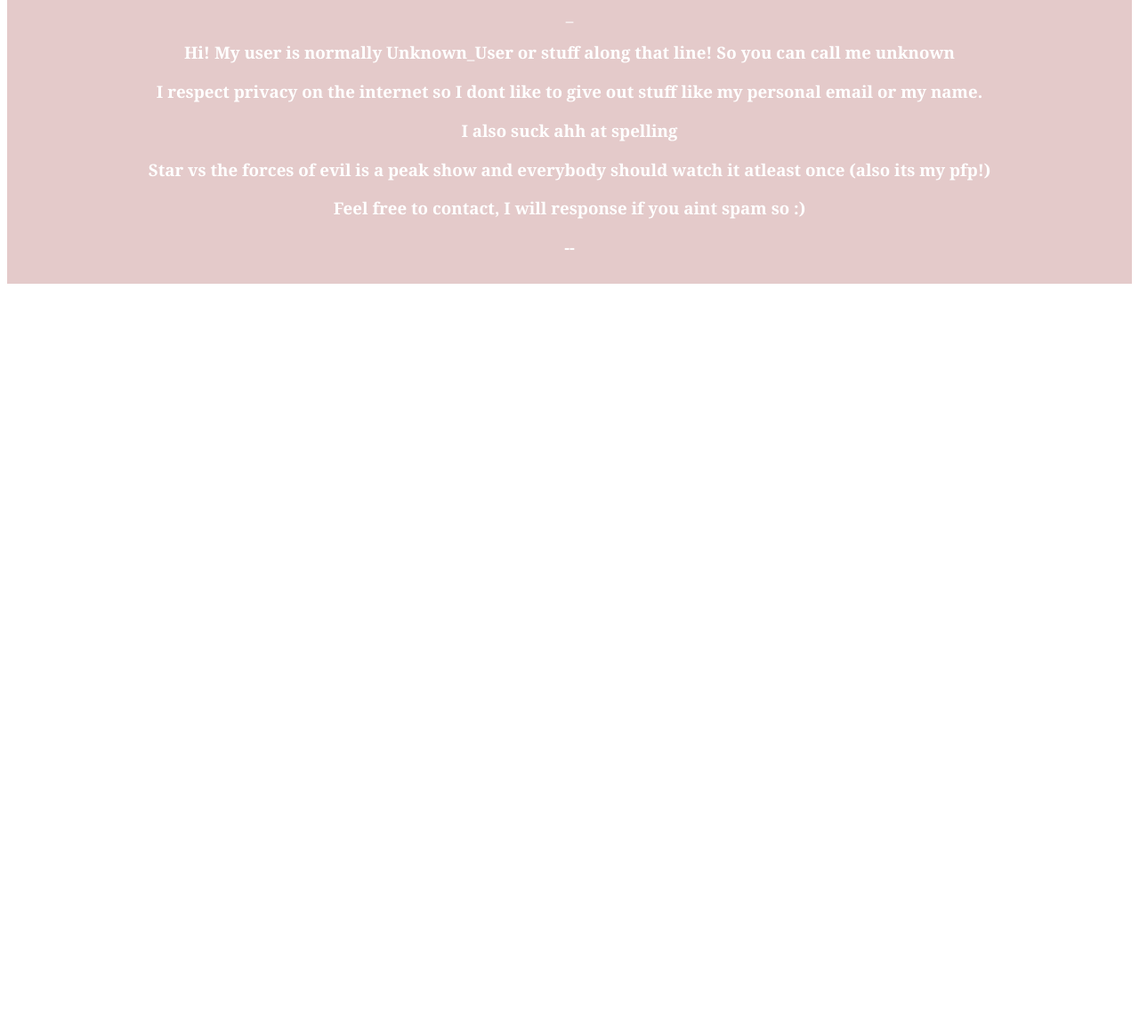
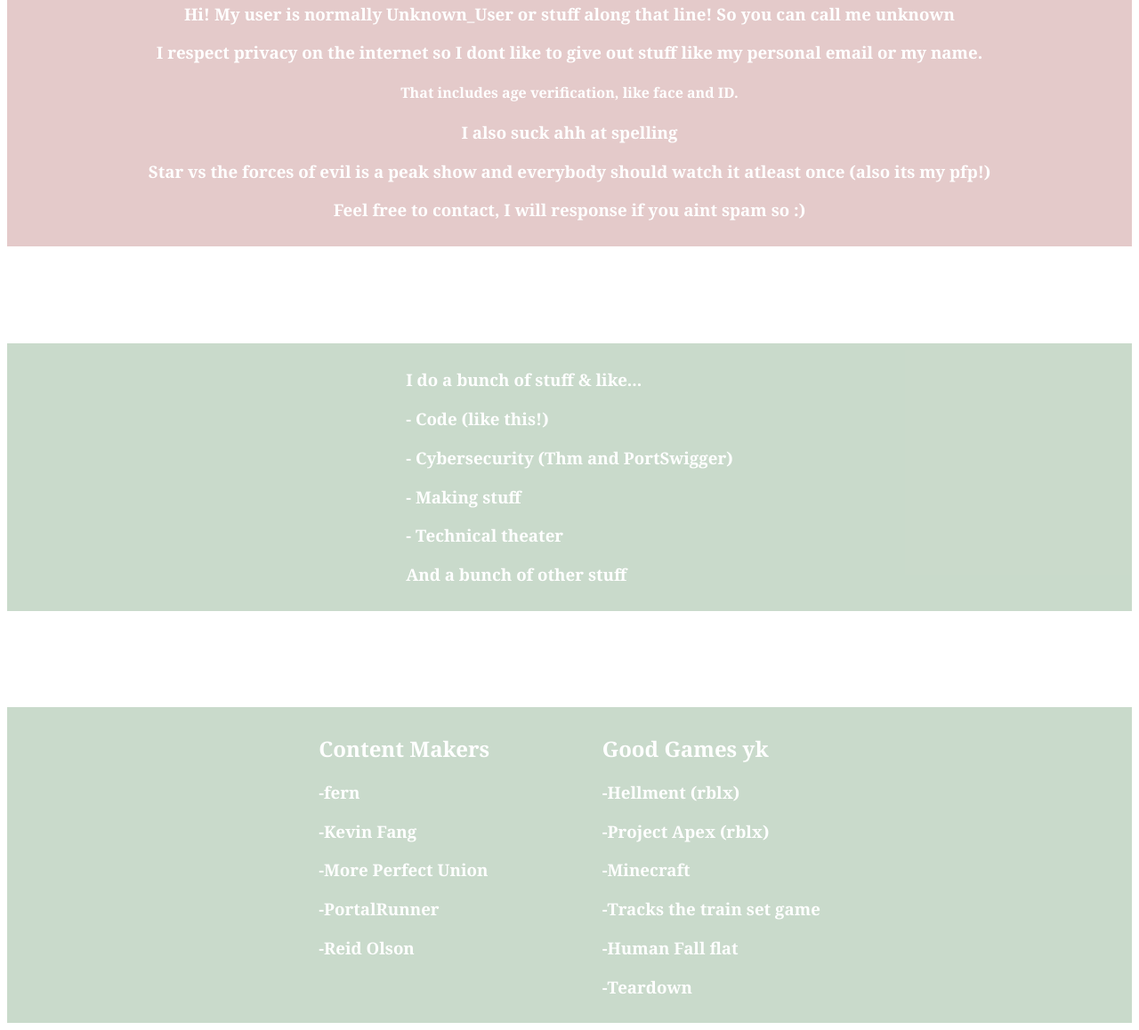
Before and after one commit to Unknow-Account/Justawebsite, a plain HTML site: page index.html in a window 1280 px wide. Shown: the part 878-2036 px from the top of the page at 89% size. Before the commit the page ends 1205 px from the top, so only its background shows below. Drawn offline with Linux system fonts and the light colour scheme.

Commit message:
Update index.html

```diff
--- a/index.html
+++ b/index.html
@@ -26,14 +26,55 @@
             <h1>About Me</h1>
         </div>
         <div class="generalfontAM">
-            <h3>_</h3>
             <h3> Hi! My user is normally Unknown_User or stuff along that line! So you can call me unknown</h3>
             <h3> I respect privacy on the internet so I dont like to give out stuff like my personal email or my name. </h3>
+            <h4> That includes age verification, like face and ID. </h4>
             <h3> I also suck ahh at spelling </h3>
             <h3> Star vs the forces of evil is a peak show and everybody should watch it atleast once (also its my pfp!) </h3>
             <h3> Feel free to contact, I will response if you aint spam so :) </h3>
-            <h3>--</h3>
         </div>
+
+
+
+        <div class="Subtitle">
+            <h1>Stuff I do & like</h1>
+        </div>
+        <div class="generalfontS">
+            <div class="generalfontS2">
+            <h3> I do a bunch of stuff & like...</h3>
+            <h3> - Code (like this!)</h3>
+            <h3> - Cybersecurity (Thm and PortSwigger)</h3>
+            <h3> - Making stuff</h3>
+            <h3> - Technical theater</h3>
+            <h3> And a bunch of other stuff <h3>
+            </div>
+        </div>
+
+
+        <div class="Subtitle">
+            <h1>Peak Content & Games</h1>
+        </div>
+        <div class="generalfontPeak">
+            <div class="generalfontPeak2">
+                <h2>Content Makers</h2>
+                <h3>-fern</h3>
+                <h3>-Kevin Fang</h3>
+                <h3>-More Perfect Union</h3>
+                <h3>-PortalRunner</h3>
+                <h3>-Reid Olson</h3>
+            </div>
+            <div class="generalfontPeak3">
+                <h2>Good Games yk</h2>
+                <h3>-Hellment (rblx)</h3>
+                <h3>-Project Apex (rblx)</h3>
+                <h3>-Minecraft</h3>
+                <h3>-Tracks the train set game</h3>
+                <h3>-Human Fall flat</h3>
+                <h3>-Teardown</h3>
+
+            </div>
+        </div>
+
 
 
 
```
